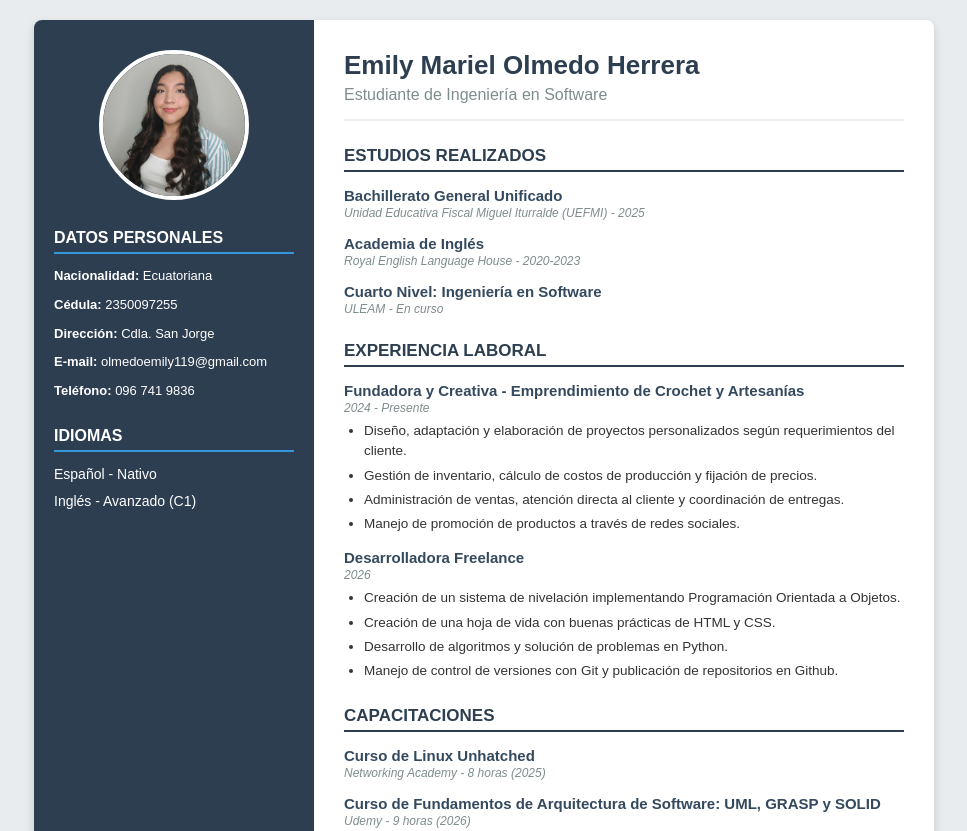
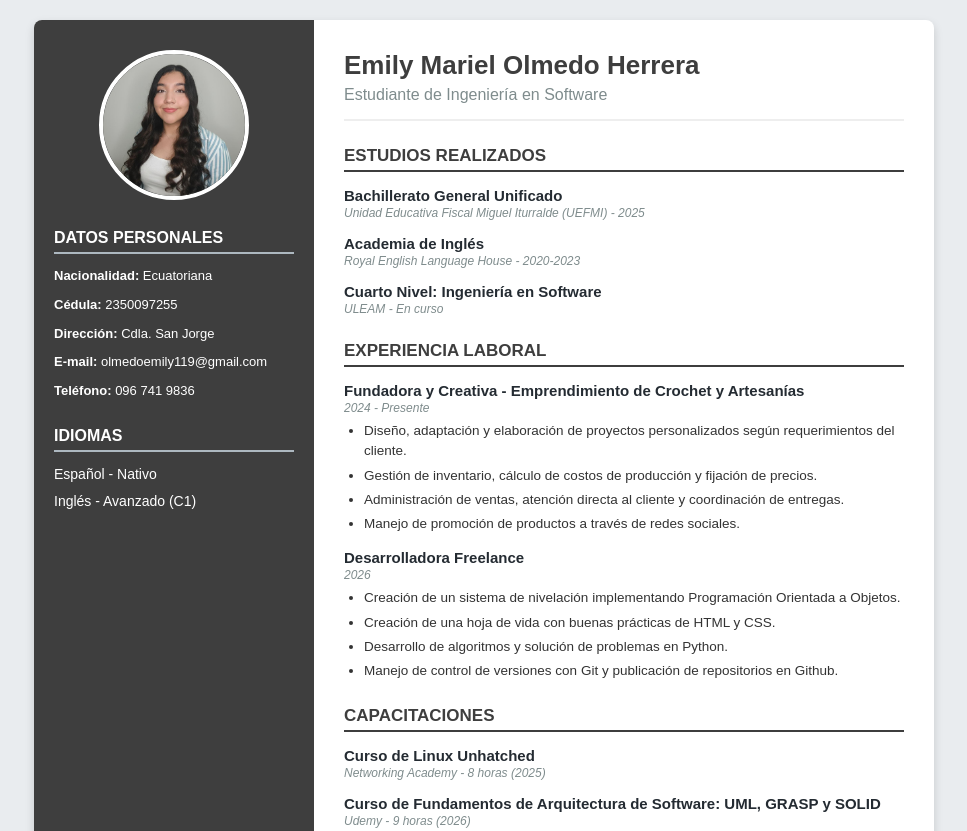
Before and after one commit to milyyy01/Portafolio---Aplicaciones-Web, a plain HTML site: page hoja_vida/index.html in a window 1280 px wide. Shown: the top 831 px of the page, without its empty margins (156-1123 px from the left). Drawn offline with Linux system fonts and the light colour scheme.

Commit message:
Colores en cv

```diff
--- a/hoja_vida/estilos.css
+++ b/hoja_vida/estilos.css
@@ -29,7 +29,7 @@ body {
 
 /* SIDEBAR */
 .sidebar {
-    background-color: #2c3e50;
+    background-color: #3E3E3E;
     color: #ffffff;
     padding: 30px 20px;
 }
@@ -55,7 +55,7 @@ body {
 
 .sidebar h3 {
     font-size: 16px;
-    border-bottom: 2px solid #3498db;
+    border-bottom: 2px solid #adb8c0;
     padding-bottom: 5px;
     margin-bottom: 12px;
     text-transform: uppercase;
@@ -90,7 +90,7 @@ body {
 
 .encabezado h1 {
     font-size: 26px;
-    color: #2c3e50;
+    color: #3E3E3E;
 }
 
 .encabezado h2 {
@@ -106,8 +106,8 @@ body {
 
 .seccion-principal h3 {
     font-size: 17px;
-    color: #2c3e50;
-    border-bottom: 2px solid #2c3e50;
+    color: #3E3E3E;
+    border-bottom: 2px solid #3E3E3E;
     padding-bottom: 4px;
     margin-bottom: 15px;
     text-transform: uppercase;
@@ -119,7 +119,7 @@ body {
 
 .item h4 {
     font-size: 15px;
-    color: #34495e;
+    color: #242b32;
 }
 
 .item .fecha {
@@ -162,7 +162,7 @@ body {
 }
 
 .tabla-referencias th {
-    background-color: #2c3e50;
+    background-color: #3E3E3E;
     color: #ffffff;
 }
 
```
